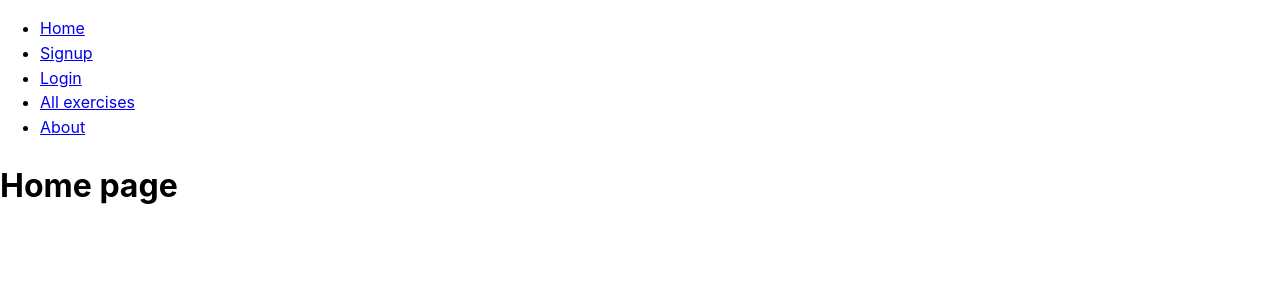
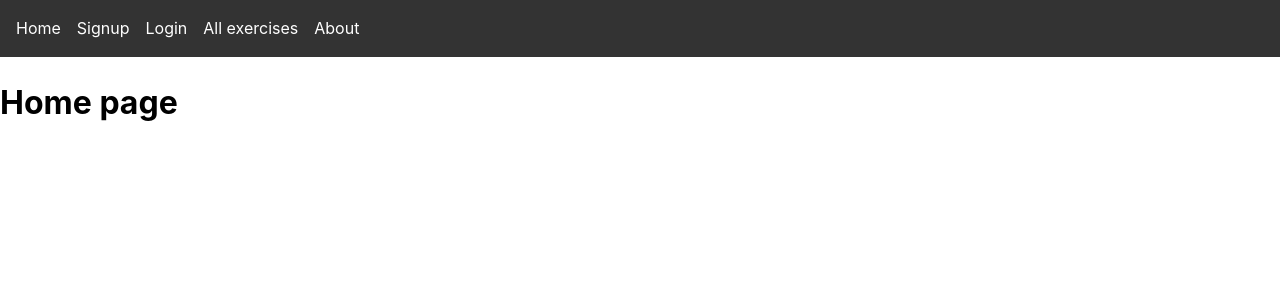
Before and after one commit to dieegoolimaa/fitnesstracker-frontend, a React (Vite) app: page / in a window 1280 px wide. Shown: the top 300 px of the page. Built offline with nearby package versions, Linux system fonts and the light colour scheme.

Commit message:
Basic navbar that doesnt hurt my eyes

```diff
--- a/package.json
+++ b/package.json
@@ -10,7 +10,7 @@
     "preview": "vite preview"
   },
   "dependencies": {
-    "@mantine/core": "^7.7.1",
+    "@mantine/core": "^7.8.1",
     "@mantine/hooks": "^7.7.1",
     "react": "^18.2.0",
     "react-dom": "^18.2.0",
--- a/src/components/navbar.jsx
+++ b/src/components/navbar.jsx
@@ -1,12 +1,13 @@
-import React from "react";
+import React, { useContext } from "react";
 import { Link } from "react-router-dom";
 import { SessionContext } from "../contexts/SessionContext";
-import { useContext } from "react";
+import "../styles/Navbar.css"; // Import your CSS file
+
 const Navbar = () => {
   const { token, logout } = useContext(SessionContext)
 
   return (
-    <nav>
+    <nav className="navbar-vertical">
       <ul>
         <li>
           <Link to='/'>Home</Link>
@@ -37,7 +38,8 @@ const Navbar = () => {
           <Link to='/exercises'>All exercises</Link>
         </li>
         <li>
-        <Link to='/about'>About</Link></li>
+          <Link to='/about'>About</Link>
+        </li>
       </ul>
     </nav>
   )
--- /dev/null
+++ b/src/styles/Navbar.css
@@ -0,0 +1,38 @@
+/* Navbar.css */
+
+nav {
+    background-color: #333;
+    color: #fff;
+    padding: 1rem;
+  }
+
+  ul {
+    list-style-type: none;
+    padding: 0;
+    margin: 0;
+  }
+
+  li {
+    display: inline-block;
+    margin-right: 1rem;
+  }
+
+  li:last-child {
+    margin-right: 0;
+  }
+
+  a {
+    color: #fff;
+    text-decoration: none;
+  }
+
+  button {
+    background-color: transparent;
+    border: none;
+    color: #fff;
+    cursor: pointer;
+  }
+
+  button:hover {
+    text-decoration: underline;
+  }
```
Also changed, not shown: 1 other file (tests, documents, lock files or other folders).
